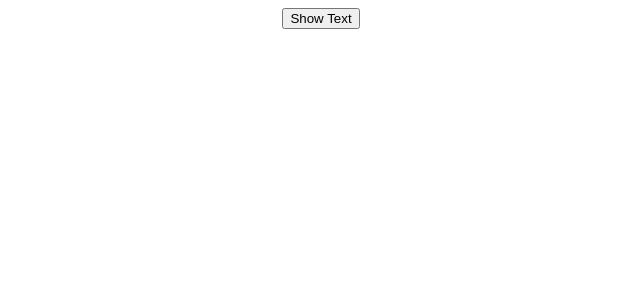
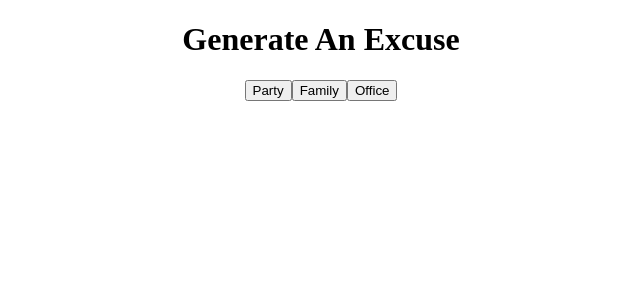
Before and after one commit to manhhung2801/reactjs-pedroTech-for-beginners-2023, a React (Create React App) app: page / in a window 1280 px wide. Shown: the top 300 px of the page, without its empty margins (319-959 px from the left). Built offline with nearby package versions, Linux system fonts and the light colour scheme.

Commit message:
call api with axios

```diff
--- a/package.json
+++ b/package.json
@@ -6,6 +6,7 @@
     "@testing-library/jest-dom": "^5.16.5",
     "@testing-library/react": "^13.4.0",
     "@testing-library/user-event": "^13.5.0",
+    "axios": "^1.3.6",
     "react": "^18.2.0",
     "react-dom": "^18.2.0",
     "react-scripts": "5.0.1",
--- a/src/App.js
+++ b/src/App.js
@@ -1,19 +1,72 @@
-import { useState } from 'react';
 import './App.css';
-import { Text } from './Text';
+import Axios from 'axios';
+import { useEffect, useState } from 'react';
 
 
 function App() {
-  const [showText, setShowText] = useState(false);
+
+  // vd 1
+  // call api reactjs
+// fetch("https://catfact.ninja/fact")
+// .then((res) => res.json())
+// .then((data) => {
+//   console.log(data);
+// });
 
 
-  return <div className="App">
-        <button onClick={() => {
-            setShowText(!showText);
-        }}>Show Text</button>
+  // vd 2
+  // const [catFact, setCatFact] = useState("");
 
-        {showText && <Text />}
-  </div>
+  // const fetchCatFact = () => {
+  //     Axios.get("https://catfact.ninja/fact").then((res) => {
+  //       setCatFact(res.data.fact);
+  //   });
+  // }
+  // useEffect(() => {
+  //     fetchCatFact();
+  // }, []);
+
+  // vd 3
+  // const [name, setName] = useState("");
+  // const [predictedAge, setPredicredAge] = useState(null);
+
+  // const fetchData = () => {
+  //     Axios.get(`https://api.agify.io/?name=${name}`).then((res) => {
+  //       setPredicredAge(res.data);
+  //     });
+  // };
+
+  // return <div className="App">
+  //        {/* vd 2 */}
+  //       {/* <button onClick={fetchCatFact}> Generate Cat Fact</button>
+  //       <p>{catFact}</p> */}
+
+  //       <input placeholder="Ex. Pedro..." onChange={(event) => {
+  //         setName(event.target.value)
+  //         }}
+  //       />
+  //       <button onClick={fetchData}> Predict Age</button>
+  //       <h1> Name: {predictedAge?.name} </h1>
+  //       <h1> Predicted Age: {predictedAge?.age} </h1>
+  //       <h1> Count: {predictedAge?.count} </h1>
+  // </div>
+
+  const [generatedExcuse, setGeneratedExcuse] = useState("");
+
+  const fetchExcuse = (excuse) => {
+    Axios.get(`https://excuser-three.vercel.app/v1/excuse/${excuse}/`).then(
+      (res) => {
+          setGeneratedExcuse(res.data[0].excuse);
+      });
+  };
+  return (<div className="App">
+        <h1>Generate An Excuse </h1>
+        <button onClick={ () => fetchExcuse("party")}> Party </button>
+        <button onClick={ () => fetchExcuse("family")}> Family </button>
+        <button onClick={ () => fetchExcuse("office")}> Office </button>
+
+        <p>{generatedExcuse}</p>
+  </div>);
 }
 
 
--- a/src/Text.js
+++ /dev/null
@@ -1,26 +0,0 @@
-import React from "react";
-import { useState, useEffect } from "react";
-
-export const Text = () => {
-    const [text, setText] = useState("");
-
-    useEffect(() => {
-        console.log("COMPONENT MOUNTED");
-
-        return(() => {
-        console.log("COMPONENT UNMOUNTED");
-        })
-      }, []);
-
-    return (
-        <div>
-            <input onChange={(event) => {
-                    setText(event.target.value);
-                }}
-            />
-
-            <h1>{text}</h1>
-
-        </div>
-    )
-}
--- a/src/index.js
+++ b/src/index.js
@@ -5,7 +5,5 @@
 
 const root = ReactDOM.createRoot(document.getElementById('root'));
 root.render(
-  <React.StrictMode>
     <App />
-  </React.StrictMode>
 );
```
Also changed, not shown: 1 other file (tests, documents, lock files or other folders).
